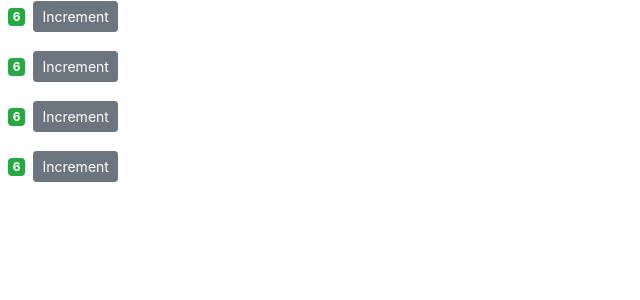
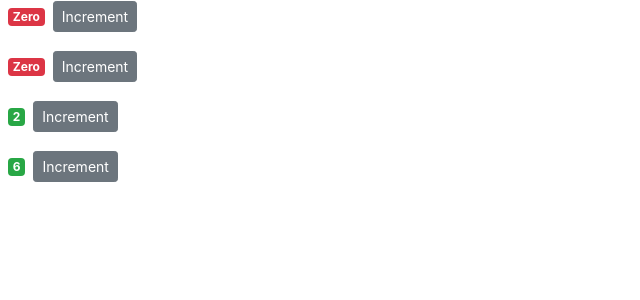
Before and after one commit to ajagannathan/react-app, a React (Create React App) app: page / in a window 1280 px wide. Shown: the top 300 px of the page, without its empty margins (0-640 px from the left). Built offline with nearby package versions, Linux system fonts and the light colour scheme.

Commit message:
Removed constructor definition

```diff
--- a/src/components/counters.jsx
+++ b/src/components/counters.jsx
@@ -3,9 +3,9 @@ import Counter from "./counter";
 class Counters extends Component {
     state = {
         counter_array: [
-            { id: 2, value: 6 },
-            { id: 1, value: 6 },
-            { id: 3, value: 6 },
+            { id: 2, value: 0 },
+            { id: 1, value: 0 },
+            { id: 3, value: 2 },
             { id: 4, value: 6 },
         ],
     };
```
Also changed, not shown: src/components/counter.jsx (+9 -7 lines).
